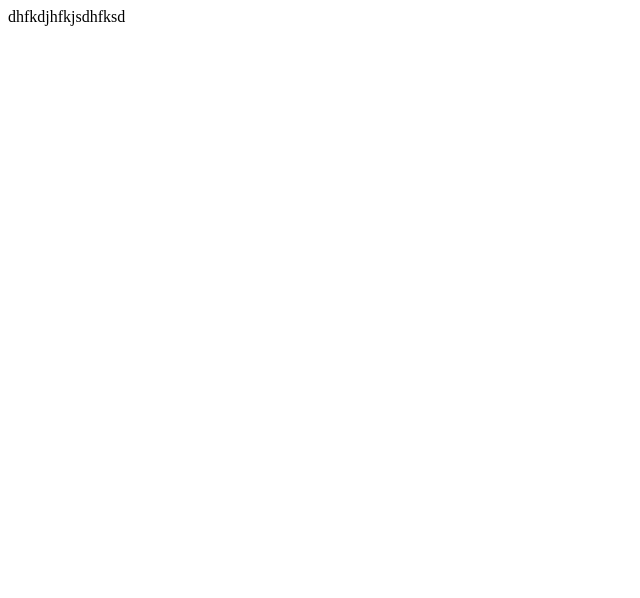
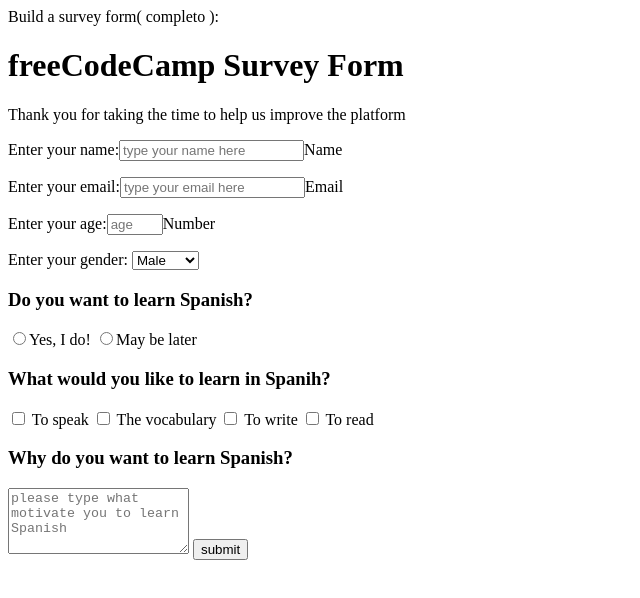
Before and after one commit to rafelvitrais/13-3-2023, a plain HTML site: page index.html in a window 1280 px wide. Shown: the whole page, without its empty margins (0-640 px from the left). Drawn offline with Linux system fonts and the light colour scheme.

Commit message:
modifiquei já

```diff
--- a/index.html
+++ b/index.html
@@ -1 +1,48 @@
-dhfkdjhfkjsdhfksd
+Build a survey form( completo ):
+
+<!DOCTYPE html>
+<html lang="en">
+  <head>
+    <meta charset="UTF-8">
+    <title>Fork Me! FCC: Test Suite Template</title>
+    <link rel="stylesheet" href="css/style.css">
+  </head>
+
+  <body>
+    <script src="https://cdn.freecodecamp.org/testable-projects-fcc/v1/bundle.js"></script>
+
+
+    <h1 id="title"> freeCodeCamp Survey Form </h1>
+    <p id="description"> Thank you for taking the time to help us improve the platform </p>
+    <form id="survey-form">
+    <p>Enter your name:<label id="name-label"><input id="name" type="text" placeholder="type your name here" required>Name</label></p>
+    <p>Enter your email:<label id="email-label"><input id="email" name="email" type="email" placeholder="type your email here" required/>Email</label></p>
+    <p>Enter your age:<label id="number-label"><input id="number" name="number" type="number" min="0" max="99" placeholder="age" required/>Number</label></p>
+    <p> Enter your gender:
+    <select id="dropdown">
+       <option value="male">Male</option>
+        <option value="female">Female</option></select>
+        <h3>Do you want to learn Spanish?</h3>
+        <label name="radio"><input type="radio" name="ratio" value="0"/>Yes, I do!</label>
+        <label name="radio"><input type="radio" name="ratio" value="1"/>May be later</label>
+        <h3>What would you like to learn in Spanih?</h3>
+      <input type="checkbox" id="speak" name="speak" value="0" /> <label>To speak</label>
+      <input type="checkbox" id="vocabulary" name="vocabulary" value="1" /> <label>The vocabulary</label>
+      <input type="checkbox" id="write" name="write" value="2" /> <label>To write</label>
+      <input type="checkbox" id="read" name="read" value="3" /> <label>To read</label>
+      <h3>Why do you want to learn Spanish?</h3>
+      <textarea id="text" name="name" rows="4" placeholder="please type what motivate you to learn Spanish"></textarea>
+      <button id="submit">submit</button>
+    </form>
+
+    <!--
+    Hello Camper!
+    For now, the test suite only works in Chrome!
+    Please read the README below in the JS Editor before beginning.
+    Feel free to delete this message once you have read it.
+    Good luck and Happy Coding!
+    - The freeCodeCamp Team
+    -->
+    <script  src="js/index.js"></script>
+  </body>
+</html>
```
